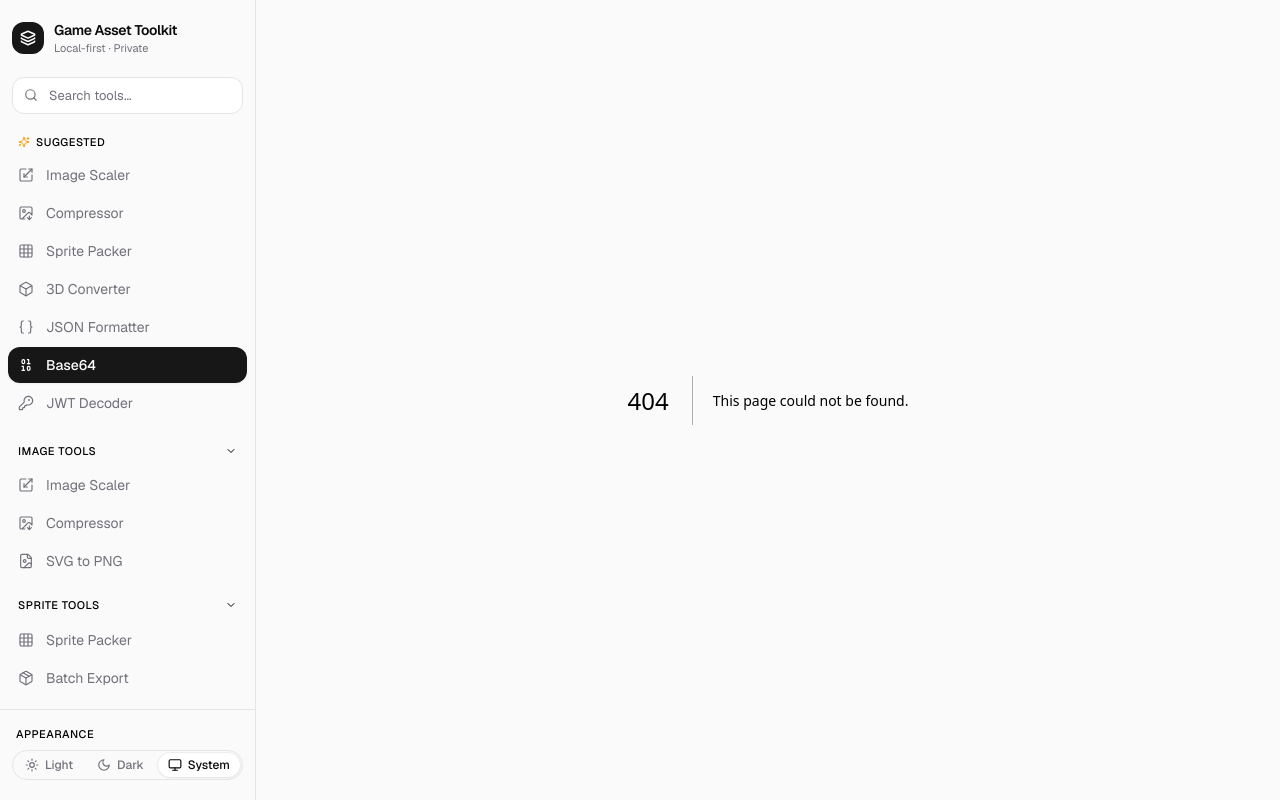
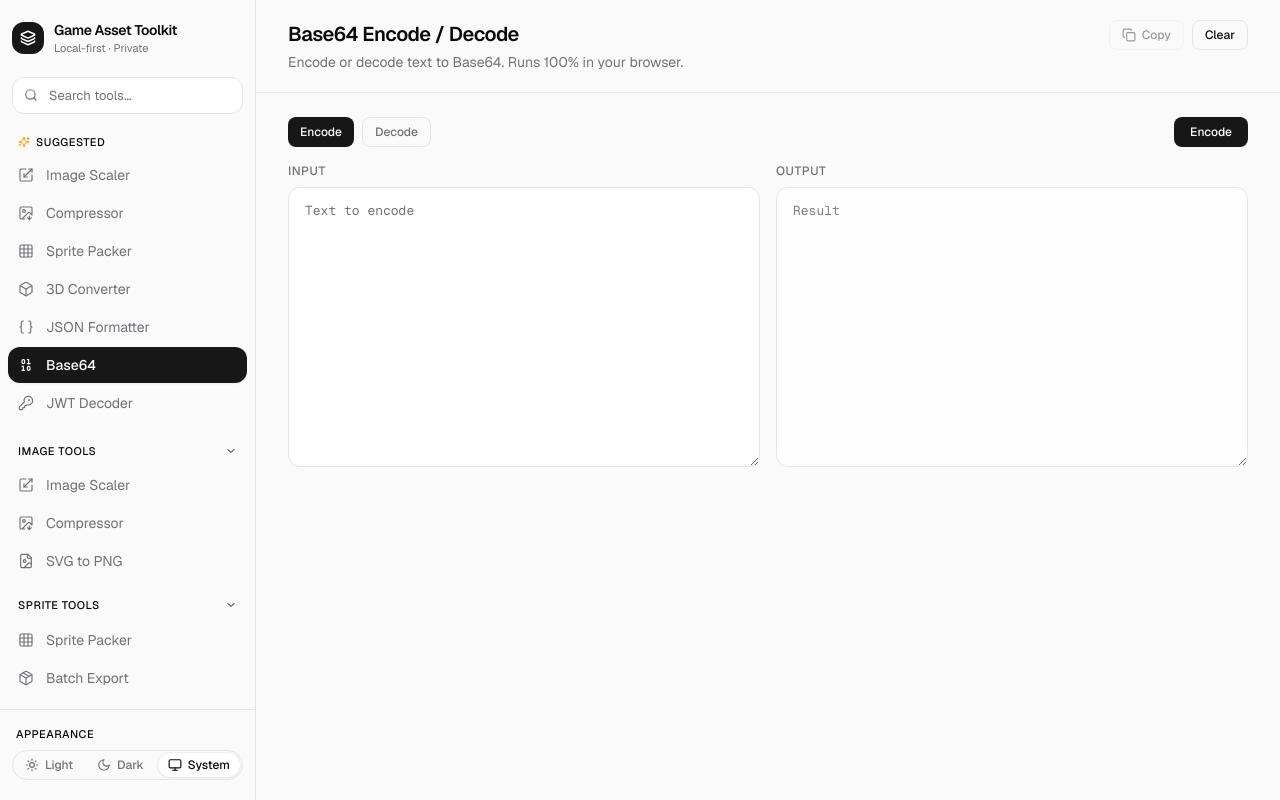
Before and after one commit to naralapraneeth11/game-asset, a Next.js app in the folder game-asset-toolkit/: page /tools/dev/base64 in a window 1280 px wide. Before the commit this address had no page. Built offline with nearby package versions, Linux system fonts and the light colour scheme.

Commit message:
feat(dev-tools): add Base64, Hash, URL Encode, UUID, Timestamp, Password, Color, Regex routes + clients

```diff
--- /dev/null
+++ b/game-asset-toolkit/src/app/tools/dev/base64/Base64Client.tsx
@@ -0,0 +1,91 @@
+"use client";
+
+import { useState } from "react";
+import { ToolShell, CodeEditor, CopyButton } from "@/components/dev";
+
+export function Base64Client() {
+  const [input, setInput] = useState("");
+  const [mode, setMode] = useState<"encode" | "decode">("encode");
+  const [output, setOutput] = useState("");
+  const [error, setError] = useState("");
+
+  const process = () => {
+    setError("");
+    try {
+      if (mode === "encode") {
+        setOutput(btoa(unescape(encodeURIComponent(input))));
+      } else {
+        setOutput(decodeURIComponent(escape(atob(input))));
+      }
+    } catch {
+      setError(mode === "encode" ? "Failed to encode" : "Invalid Base64");
+      setOutput("");
+    }
+  };
+
+  return (
+    <ToolShell
+      title="Base64 Encode / Decode"
+      description="Encode or decode text to Base64. Runs 100% in your browser."
+      actions={
+        <>
+          <CopyButton text={output} />
+          <button
+            type="button"
+            onClick={() => { setInput(""); setOutput(""); setError(""); }}
+            className="rounded-lg border border-border px-3 py-1.5 text-xs font-medium hover:bg-muted"
+          >
+            Clear
+          </button>
+        </>
+      }
+    >
+      <div className="mb-4 flex gap-2">
+        <button
+          type="button"
+          onClick={() => setMode("encode")}
+          className={`rounded-lg px-3 py-1.5 text-xs font-medium ${
+            mode === "encode"
+              ? "bg-neutral-900 text-white dark:bg-white dark:text-neutral-900"
+              : "border border-border text-muted-foreground"
+          }`}
+        >
+          Encode
+        </button>
+        <button
+          type="button"
+          onClick={() => setMode("decode")}
+          className={`rounded-lg px-3 py-1.5 text-xs font-medium ${
+            mode === "decode"
+              ? "bg-neutral-900 text-white dark:bg-white dark:text-neutral-900"
+              : "border border-border text-muted-foreground"
+          }`}
+        >
+          Decode
+        </button>
+        <button
+          type="button"
+          onClick={process}
+          className="ml-auto rounded-lg bg-neutral-900 px-4 py-1.5 text-xs font-medium text-white dark:bg-white dark:text-neutral-900"
+        >
+          {mode === "encode" ? "Encode" : "Decode"}
+        </button>
+      </div>
+
+      <div className="grid gap-4 lg:grid-cols-2">
+        <div>
+          <div className="mb-2 text-xs font-medium uppercase tracking-wider text-muted-foreground">Input</div>
+          <CodeEditor value={input} onChange={setInput} rows={12} placeholder={mode === "encode" ? "Text to encode" : "Base64 to decode"} />
+        </div>
+        <div>
+          <div className="mb-2 text-xs font-medium uppercase tracking-wider text-muted-foreground">Output</div>
+          {error ? (
+            <div className="rounded-xl border border-red-200 bg-red-50 px-4 py-3 text-sm text-red-700 dark:border-red-900/50 dark:bg-red-950/40 dark:text-red-300">{error}</div>
+          ) : (
+            <CodeEditor value={output} readOnly rows={12} placeholder="Result" />
+          )}
+        </div>
+      </div>
+    </ToolShell>
+  );
+}
--- /dev/null
+++ b/game-asset-toolkit/src/app/tools/dev/base64/page.tsx
@@ -0,0 +1,11 @@
+import { Metadata } from "next";
+import { Base64Client } from "./Base64Client";
+
+export const metadata: Metadata = {
+  title: "Base64 Encode / Decode",
+  description: "Encode and decode Base64 text and files locally in your browser.",
+};
+
+export default function Page() {
+  return <Base64Client />;
+}
--- /dev/null
+++ b/game-asset-toolkit/src/app/tools/dev/hash-generator/HashClient.tsx
@@ -0,0 +1,72 @@
+"use client";
+
+import { useState } from "react";
+import { ToolShell, CodeEditor, CopyButton } from "@/components/dev";
+
+async function digest(algo: string, text: string): Promise<string> {
+  const data = new TextEncoder().encode(text);
+  const hash = await crypto.subtle.digest(algo, data);
+  return Array.from(new Uint8Array(hash))
+    .map((b) => b.toString(16).padStart(2, "0"))
+    .join("");
+}
+
+export function HashClient() {
+  const [input, setInput] = useState("");
+  const [algo, setAlgo] = useState("SHA-256");
+  const [output, setOutput] = useState("");
+  const [loading, setLoading] = useState(false);
+
+  const run = async () => {
+    if (!input) return;
+    setLoading(true);
+    try {
+      const result = await digest(algo, input);
+      setOutput(result);
+    } catch {
+      setOutput("Error generating hash");
+    } finally {
+      setLoading(false);
+    }
+  };
+
+  return (
+    <ToolShell
+      title="Hash Generator"
+      description="Generate cryptographic hashes using the Web Crypto API. Everything stays on your device."
+      actions={<CopyButton text={output} />}
+    >
+      <div className="mb-4 flex flex-wrap items-center gap-3">
+        <select
+          value={algo}
+          onChange={(e) => setAlgo(e.target.value)}
+          className="rounded-lg border border-border bg-background px-3 py-1.5 text-xs"
+        >
+          <option value="SHA-1">SHA-1</option>
+          <option value="SHA-256">SHA-256</option>
+          <option value="SHA-384">SHA-384</option>
+          <option value="SHA-512">SHA-512</option>
+        </select>
+        <button
+          type="button"
+          onClick={run}
+          disabled={loading || !input}
+          className="rounded-lg bg-neutral-900 px-4 py-1.5 text-xs font-medium text-white disabled:opacity-50 dark:bg-white dark:text-neutral-900"
+        >
+          {loading ? "Hashing…" : "Generate"}
+        </button>
+      </div>
+
+      <div className="grid gap-4 lg:grid-cols-2">
+        <div>
+          <div className="mb-2 text-xs font-medium uppercase tracking-wider text-muted-foreground">Input</div>
+          <CodeEditor value={input} onChange={setInput} rows={10} placeholder="Text to hash" />
+        </div>
+        <div>
+          <div className="mb-2 text-xs font-medium uppercase tracking-wider text-muted-foreground">Hash</div>
+          <CodeEditor value={output} readOnly rows={10} placeholder="Hash will appear here" />
+        </div>
+      </div>
+    </ToolShell>
+  );
+}
--- /dev/null
+++ b/game-asset-toolkit/src/app/tools/dev/hash-generator/page.tsx
@@ -0,0 +1,11 @@
+import { Metadata } from "next";
+import { HashClient } from "./HashClient";
+
+export const metadata: Metadata = {
+  title: "Hash Generator",
+  description: "Generate MD5, SHA-1, SHA-256, SHA-384, SHA-512 hashes locally.",
+};
+
+export default function Page() {
+  return <HashClient />;
+}
--- /dev/null
+++ b/game-asset-toolkit/src/app/tools/dev/url-encode/UrlEncodeClient.tsx
@@ -0,0 +1,32 @@
+"use client";
+
+import { useState } from "react";
+import { ToolShell, CodeEditor, CopyButton } from "@/components/dev";
+
+export function UrlEncodeClient() {
+  const [input, setInput] = useState("");
+  const [mode, setMode] = useState<"encode" | "decode">("encode");
+  const [output, setOutput] = useState("");
+
+  const process = () => {
+    try {
+      setOutput(mode === "encode" ? encodeURIComponent(input) : decodeURIComponent(input));
+    } catch {
+      setOutput("Invalid input");
+    }
+  };
+
+  return (
+    <ToolShell title="URL Encode / Decode" description="Percent-encode or decode URL components." actions={<CopyButton text={output} />}>
+      <div className="mb-4 flex gap-2">
+        <button type="button" onClick={() => setMode("encode")} className={`rounded-lg px-3 py-1.5 text-xs font-medium ${mode === "encode" ? "bg-neutral-900 text-white dark:bg-white dark:text-neutral-900" : "border border-border"}`}>Encode</button>
+        <button type="button" onClick={() => setMode("decode")} className={`rounded-lg px-3 py-1.5 text-xs font-medium ${mode === "decode" ? "bg-neutral-900 text-white dark:bg-white dark:text-neutral-900" : "border border-border"}`}>Decode</button>
+        <button type="button" onClick={process} className="ml-auto rounded-lg bg-neutral-900 px-4 py-1.5 text-xs font-medium text-white dark:bg-white dark:text-neutral-900">Run</button>
+      </div>
+      <div className="grid gap-4 lg:grid-cols-2">
+        <CodeEditor value={input} onChange={setInput} rows={10} placeholder="Input" />
+        <CodeEditor value={output} readOnly rows={10} placeholder="Output" />
+      </div>
+    </ToolShell>
+  );
+}
--- /dev/null
+++ b/game-asset-toolkit/src/app/tools/dev/url-encode/page.tsx
@@ -0,0 +1,11 @@
+import { Metadata } from "next";
+import { UrlEncodeClient } from "./UrlEncodeClient";
+
+export const metadata: Metadata = {
+  title: "URL Encode / Decode",
+  description: "Encode and decode URL components locally.",
+};
+
+export default function Page() {
+  return <UrlEncodeClient />;
+}
--- /dev/null
+++ b/game-asset-toolkit/src/app/tools/dev/uuid-generator/UuidClient.tsx
@@ -0,0 +1,29 @@
+"use client";
+
+import { useState } from "react";
+import { ToolShell, CodeEditor, CopyButton } from "@/components/dev";
+
+function uuidv4() {
+  return crypto.randomUUID();
+}
+
+export function UuidClient() {
+  const [count, setCount] = useState(1);
+  const [output, setOutput] = useState("");
+
+  const generate = () => {
+    const list = Array.from({ length: Math.min(Math.max(count, 1), 100) }, () => uuidv4());
+    setOutput(list.join("\n"));
+  };
+
+  return (
+    <ToolShell title="UUID Generator" description="Generate cryptographically random UUID v4 values." actions={<CopyButton text={output} />}>
+      <div className="mb-4 flex items-center gap-3">
+        <label className="text-xs text-muted-foreground">Count</label>
+        <input type="number" min={1} max={100} value={count} onChange={(e) => setCount(Number(e.target.value))} className="w-20 rounded-lg border border-border bg-background px-2 py-1.5 text-xs" />
+        <button type="button" onClick={generate} className="rounded-lg bg-neutral-900 px-4 py-1.5 text-xs font-medium text-white dark:bg-white dark:text-neutral-900">Generate</button>
+      </div>
+      <CodeEditor value={output} readOnly rows={12} placeholder="UUIDs will appear here" />
+    </ToolShell>
+  );
+}
--- /dev/null
+++ b/game-asset-toolkit/src/app/tools/dev/uuid-generator/page.tsx
@@ -0,0 +1,11 @@
+import { Metadata } from "next";
+import { UuidClient } from "./UuidClient";
+
+export const metadata: Metadata = {
+  title: "UUID Generator",
+  description: "Generate UUID v4 values locally.",
+};
+
+export default function Page() {
+  return <UuidClient />;
+}
```
